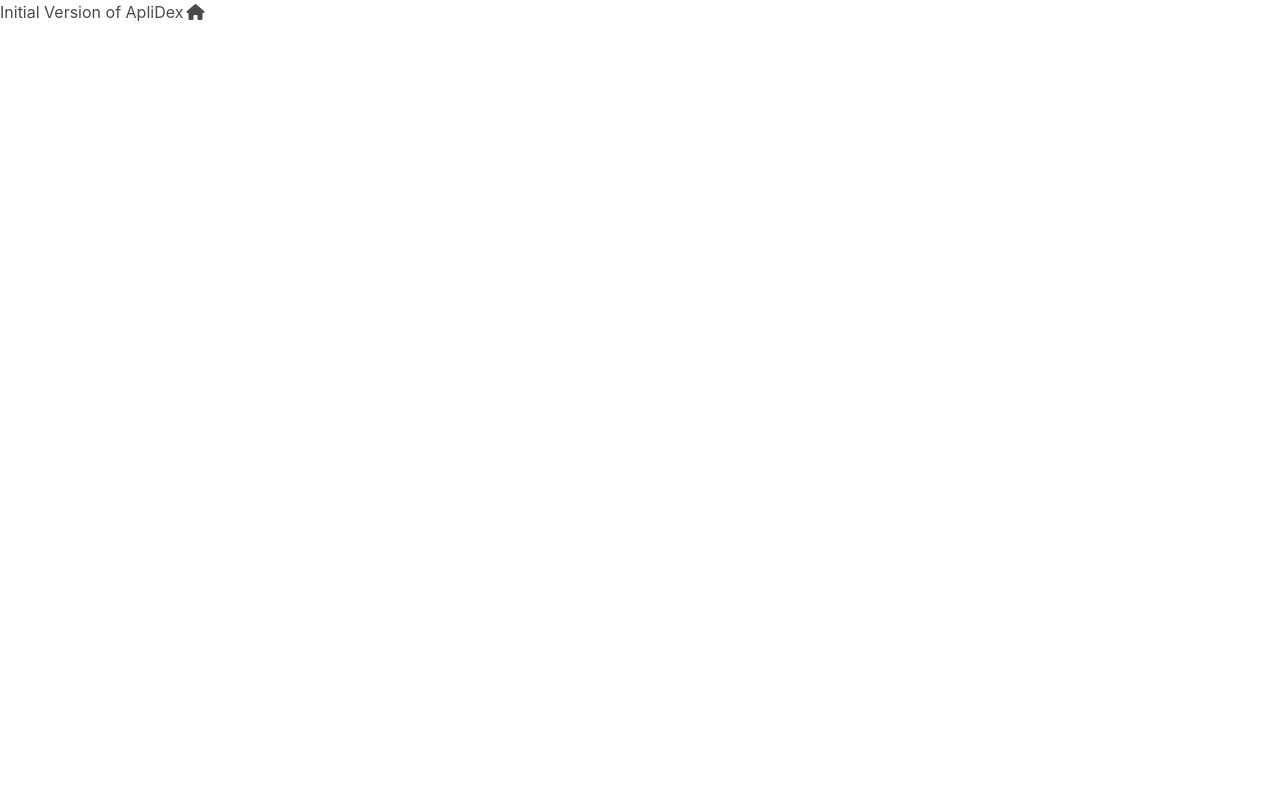
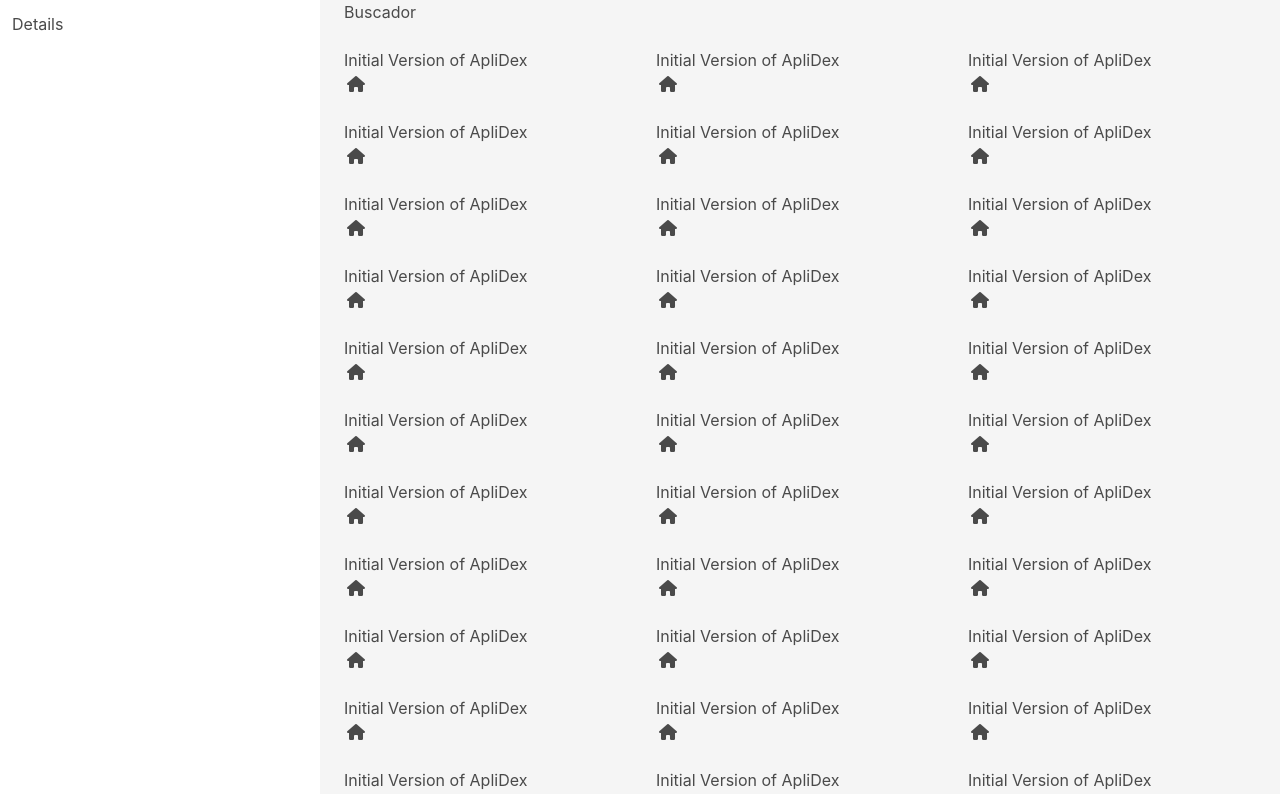
Before and after one commit to rurickdev/ApliDex, a Next.js app: page / in a window 1280 px wide. Shown: the top 794 px of the page. Built offline with nearby package versions, Linux system fonts and the light colour scheme.

Commit message:
Created the layout and simulated content

```diff
--- a/pages/_app.jsx
+++ b/pages/_app.jsx
@@ -3,6 +3,9 @@ import App from 'next/app'
 import Head from 'next/head'
 
 import '../sass/index.scss'
+
+// ToDo: Delete this
+const many = [1, 1, 1, 1, 1, 1, 1, 1, 1, 1, 1, 1, 1, 1, 1, 1, 1, 1, 1, 1, 1, 1, 1, 1, 1, 1, 1, 1, 1, 1, 1, 1, 1, 1, 1, 1, 1, 1, 1, 1, 1, 1, 1, 1, 1, 1, 1, 1, 1, 1, 1, 1, 1, 1.1, 1, 1, 1, 1, 1, 1, 1, 1, 1, 1, 1, 1, 1, 1, 1, 1, 1]
 
 class MyApp extends App {
   render () {
@@ -14,7 +17,27 @@ class MyApp extends App {
           <title>ApliDex</title>
         </Head>
         <div className='columns is-multiline is-marginless is-paddingless'>
-          <Component />
+          <aside className='column is-one-quarter'>
+            <div className='details-container'>
+              <h1>Details</h1>
+            </div>
+          </aside>
+          <div className='has-background-white-ter column is-three-quarters'>
+            <div className='columns is-multiline is-mobile is-marginless is-paddingless'>
+              <div className='column is-full'>
+                {/* ToDo: Crear el componente buscador */}
+                <div className='search-bar'>
+                  <h1>Buscador</h1>
+                </div>
+              </div>
+              {/* ToDo: Cambiar esto por la petición a pokeapi */}
+              {many.map((element, index) => (
+                <div className='column is-half-mobile is-one-third-tablet is-one-third-desktop' key={index}>
+                  <Component />
+                </div>
+              ))}
+            </div>
+          </div>
         </div>
       </>
     )
--- a/sass/index.scss
+++ b/sass/index.scss
@@ -10,6 +10,16 @@
 // @import "constants.scss";
 @import "../node_modules/bulma/bulma.sass";
 
+.details-container {
+  position: fixed;
+  display: block;
+}
+
+.search-bar {
+  position: fixed;
+  top: 0;
+}
+
 // ToDo: Define components styles
 // @import "components/index.scss";
 // ToDo: Define pages styles
```
